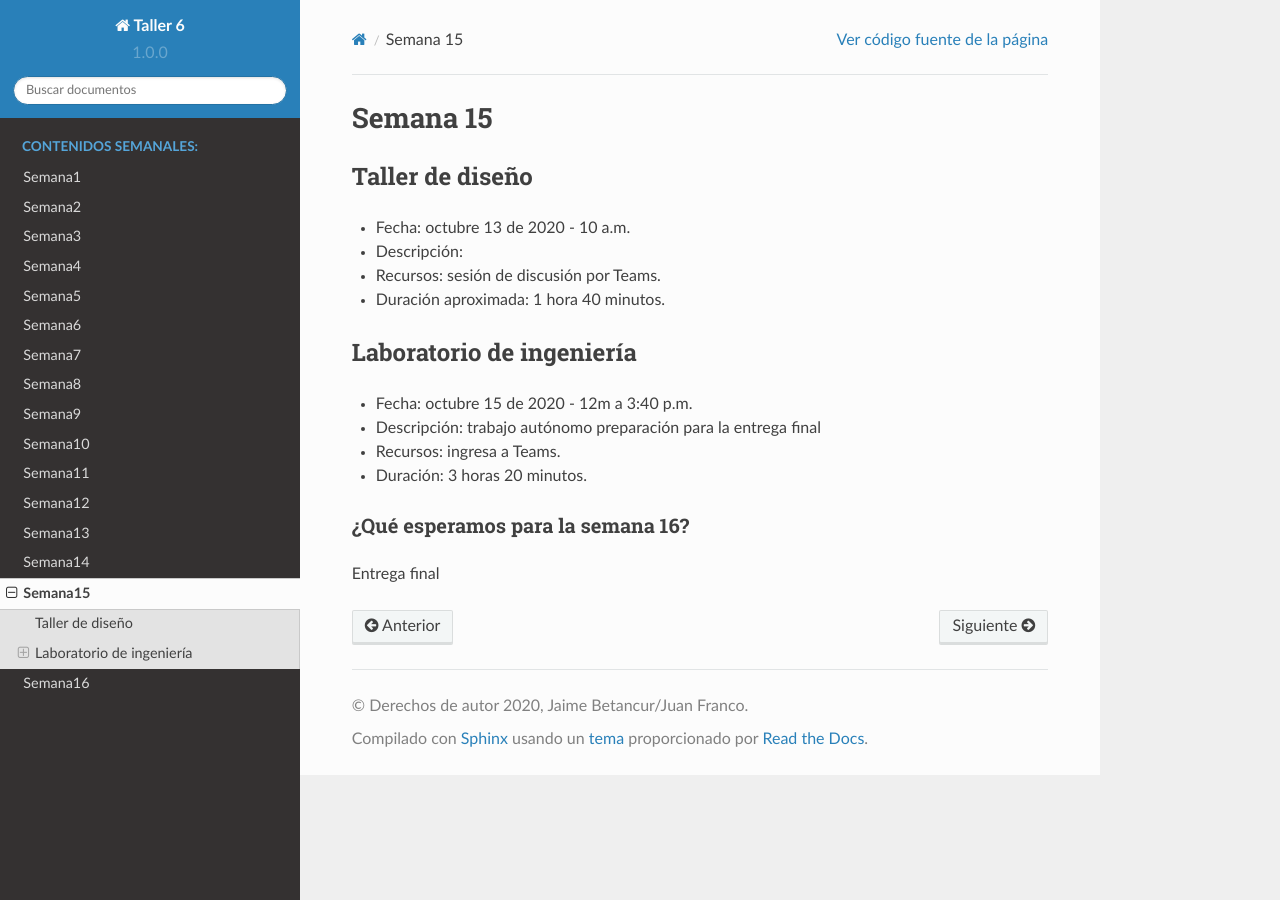
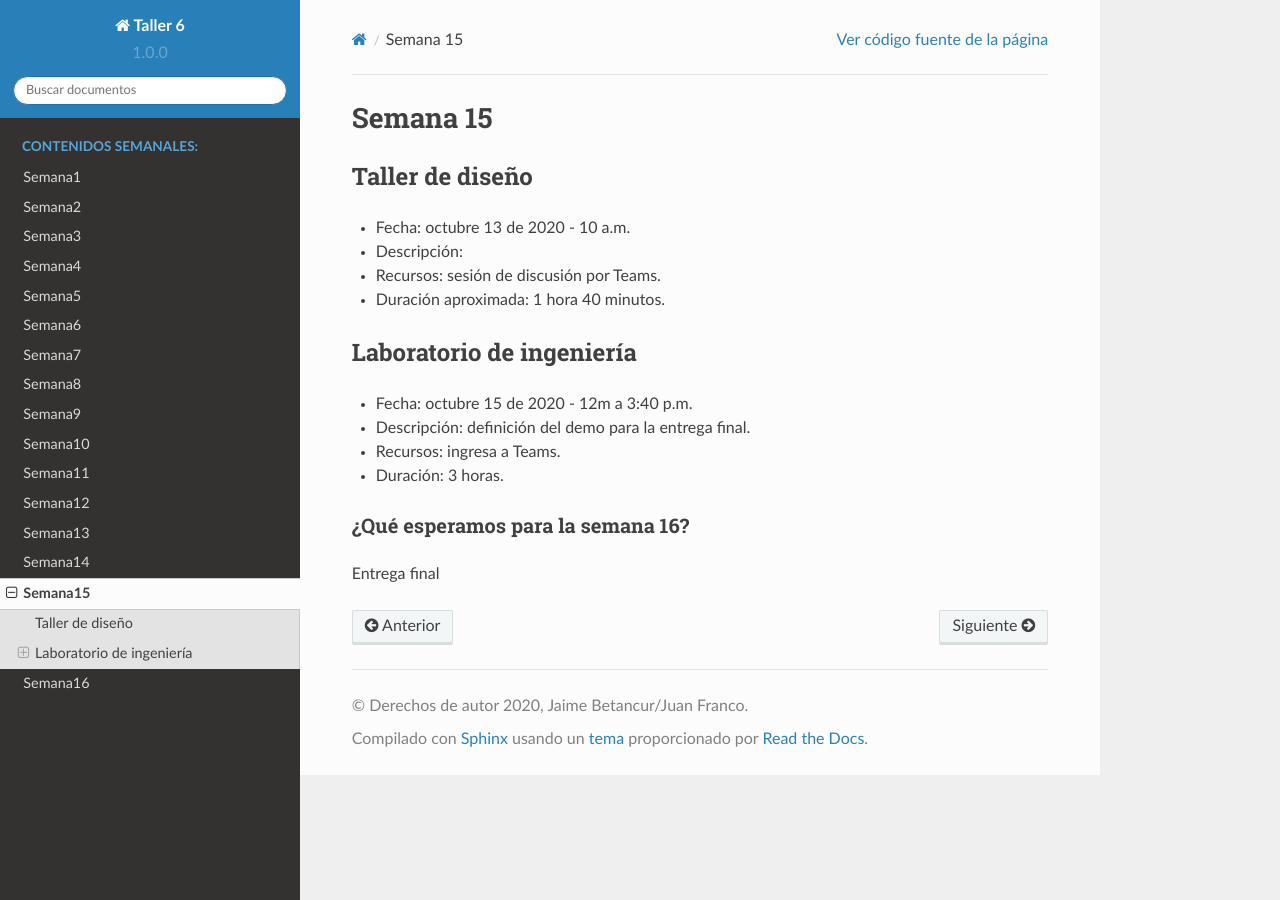
Before and after one commit to juanferfranco/taller6, a Sphinx documentation site: the page built from docs/_semana15/semana15.rst, in a window 1280 px wide. Built offline with Sphinx 7.4.7 and the Read the Docs theme 2.0.0, drawn with Linux system fonts in a browser that asks for light colours.

Commit message:
update week 15

```diff
--- a/docs/_semana15/semana15.rst
+++ b/docs/_semana15/semana15.rst
@@ -11,9 +11,9 @@ Taller de diseño
 Laboratorio de ingeniería
 --------------------------
 * Fecha: octubre 15 de 2020 - 12m a 3:40 p.m.
-* Descripción: trabajo autónomo preparación para la entrega final
+* Descripción: definición del demo para la entrega final.
 * Recursos: ingresa a Teams.
-* Duración: 3 horas 20 minutos.
+* Duración: 3 horas.
 
 ¿Qué esperamos para la semana 16?
 ^^^^^^^^^^^^^^^^^^^^^^^^^^^^^^^^^^
```
